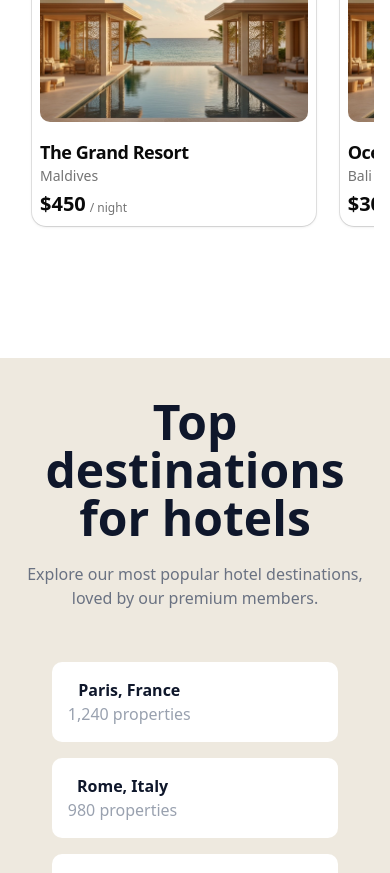
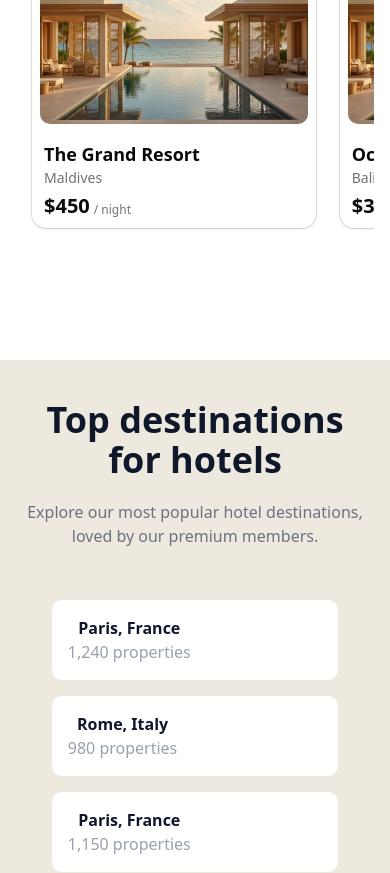
Before and after one commit to Abhinav683/cheapflightworld, a Next.js app: page /hotels in a window 390 px wide. Shown: the part 760-1633 px from the top of the page. Built offline with nearby package versions, Linux system fonts and the light colour scheme.

Commit message:
fix-issue

```diff
--- a/components/commonPage.tsx
+++ b/components/commonPage.tsx
@@ -1,4 +1,5 @@
 "use client";
+
 import { usePathname } from "next/navigation";
 import TravelPayoutSearchBar from "./TravelpayoutSearchBar";
 
@@ -11,15 +12,24 @@ import {
 } from "@/components/ui/carousel";
 
 import { Card, CardContent } from "@/components/ui/card";
-import { Button } from "@/components/ui/button";
 import { Star, MoveRight } from "lucide-react";
-import path from "path";
-type PageSection<T> = {
+
+type PageItem = {
+  id: string | number;
+  form?: string;
+  to?: string;
+  price?: string;
+  city?: string;
+  package?: string;
+};
+
+type PageSection = {
   heading: string;
   subHeading?: string;
-  data: T[];
+  data: PageItem[];
 };
-type CommonPageProps<T = unknown> = {
+
+type CommonPageProps = {
   title: string;
   subtitle?: string;
   image?: string;
@@ -34,12 +44,10 @@ type CommonPageProps<T = unknown> = {
     rating: string;
     image: string;
   }[];
-  pageData?: PageSection<T>;
+  pageData?: PageSection;
 };
 
-
-
-export default function CommonPage<T>({
+export default function CommonPage({
   title,
   subtitle,
   image,
@@ -48,21 +56,19 @@ export default function CommonPage<T>({
   trendData = [],
   pageData,
   url,
-}: CommonPageProps<T>) {
+}: CommonPageProps) {
   const pathname = usePathname();
-  console.log(pathname, "page pathname");
+
   return (
-    <div className="w-full bg-white flex flex-col  items-center justify-center">
+    <div className="w-full bg-white flex flex-col items-center justify-center">
       {/* Hero Section */}
       {image ? (
         <div className="relative w-full">
           <img
             src={image}
             alt={title}
-            className="w-full h-130 object-cover"
+            className="w-full h-[520px] object-cover"
           />
-
-          <div className="absolute " />
 
           <div className="absolute inset-0 flex flex-col items-center justify-center px-4 text-center text-white">
             <h1 className="text-4xl sm:text-5xl font-bold">{title}</h1>
@@ -79,30 +85,30 @@ export default function CommonPage<T>({
           <h1 className="text-4xl font-bold">{title}</h1>
 
           {subtitle && (
-            <p className="text-muted-foreground mt-3 max-w-2xl">
+            <p className="text-muted-foreground mt-3 max-w-2xl mx-auto">
               {subtitle}
             </p>
           )}
         </div>
       )}
 
-    { url && <TravelPayoutSearchBar url={url} />}
-    { trend && <>
+      {/* Search Bar */}
+      {url && <TravelPayoutSearchBar url={url} />}
+
+      {trend && (
+        <>
           {/* Trending Section */}
           {trendData.length > 0 && (
             <section className="w-full max-w-7xl px-4 py-12">
               <div className="mb-6">
-            <h2 className="text-2xl sm:text-3xl font-bold">
-              {trend}
-            </h2>
+                <h2 className="text-2xl sm:text-3xl font-bold">{trend}</h2>
 
                 {subTrend && (
-              <p className="text-muted-foreground mt-2">
-                {subTrend}
-              </p>
+                  <p className="text-muted-foreground mt-2">{subTrend}</p>
                 )}
               </div>
-          <Carousel className="w-full  ">
+
+              <Carousel className="w-full">
                 <CarouselContent className="-ml-1">
                   {trendData.map((item) => (
                     <CarouselItem
@@ -110,33 +116,28 @@ export default function CommonPage<T>({
                       className="basis-[85%] sm:basis-1/2 lg:basis-1/4"
                     >
                       <div className="p-1 h-full">
-                    <Card className="transition-all duration-300 shadow-sm hover:-translate-y-1 p-2 cursor-pointer">
-
-                      {/* Image */}
-                      <CardContent className=" flex flex-col gap-4 p-0">
+                        <Card className="relative p-2 shadow-sm hover:-translate-y-1 transition-all duration-300 cursor-pointer">
+                          <CardContent className="flex flex-col gap-4 p-0">
                             <img
                               src={item.image}
                               alt={item.name}
-                          className="block h-47.5 w-full object-cover rounded-lg transition-transform duration-500 group-hover:scale-105"
+                              className="block h-48 w-full object-cover rounded-lg"
                             />
 
-                        {/* Rating */}
-                        <div className="absolute top-3 right-3 flex items-center gap-1 rounded-full bg-white/95 px-2.5 py-1 shadow-sm backdrop-blur">
+                            <div className="absolute top-4 right-4 flex items-center gap-1 rounded-full bg-white px-2 py-1 shadow">
                               <Star
                                 size={12}
                                 fill="black"
                                 className="text-black"
                               />
-
                               <span className="text-xs font-semibold">
                                 {item.rating}
                               </span>
                             </div>
 
-                        {/* Content */}
-                        <div className="flex flex-col gap-1">
+                            <div className="flex flex-col gap-1 px-1">
                               <div>
-                            <h3 className="text-lg font-semibold tracking-tight line-clamp-1">
+                                <h3 className="text-lg font-semibold line-clamp-1">
                                   {item.name}
                                 </h3>
 
@@ -144,11 +145,6 @@ export default function CommonPage<T>({
                                   {item.location}
                                 </p>
                               </div>
-
-                          {/* Price + Button */}
-                          <div className="flex items-end justify-between">
-                            <div className="flex flex-col">
-
 
                               <div className="flex items-end gap-1">
                                 <span className="text-xl font-bold">
@@ -160,54 +156,70 @@ export default function CommonPage<T>({
                                 </span>
                               </div>
                             </div>
-
-                          </div>
-                        </div>
                           </CardContent>
                         </Card>
                       </div>
                     </CarouselItem>
                   ))}
                 </CarouselContent>
+
                 <CarouselPrevious />
                 <CarouselNext />
               </Carousel>
-
             </section>
           )}
 
+          {/* Page Data Section */}
+          {pageData && (
+            <div className="bg-[#EEE9DF] w-full flex flex-col items-center gap-2 py-10 px-4 text-center mt-20">
+              <h3 className="font-bold text-4xl sm:text-5xl">
+                {pageData.heading}
+              </h3>
 
-      <div className="bg-[#EEE9DF] w-full flex mt-20 justify-center items-center flex-col gap-2 py-10 px-4 text-center">
-        <h3 className="font-bold text-5xl">{pageData?.heading}</h3>
-        <p className="text-gray-500 my-3">{pageData?.subHeading}</p>
+              {pageData.subHeading && (
+                <p className="text-gray-500 my-3">{pageData.subHeading}</p>
+              )}
 
-        <div className=" w-full grid grid-cols-1 sm:grid-cols-2 lg:grid-cols-3 my-6 justify-items-center">
-          {
-            pageData?.data?.map((item) => {
-              return (
-                <div key={item.id} className="bg-white w-[80%]  m-2 p-4 rounded-lg  flex items-center justify-between">
+              <div className="w-full grid grid-cols-1 sm:grid-cols-2 lg:grid-cols-3 my-6 justify-items-center">
+                {pageData.data.map((item) => (
+                  <div
+                    key={item.id}
+                    className="bg-white w-[80%] m-2 p-4 rounded-lg flex items-center justify-between"
+                  >
                     {pathname === "/flights" && (
                       <>
-                      <span>  {item.form} </span>
-                      <MoveRight size={16} className="inline-block text-gray-400" />
-                      <span> {item.to}</span>
+                        <span>{item.form}</span>
+
+                        <MoveRight
+                          size={16}
+                          className="inline-block text-gray-400"
+                        />
+
+                        <span>{item.to}</span>
+
                         <span className="text-gray-400 text-xs">
                           From {item.price}
                         </span>
-                    </>)}
+                      </>
+                    )}
 
-                  {(pathname === "/vacations" || pathname === "/hotels") && (
+                    {(pathname === "/vacations" ||
+                      pathname === "/hotels") && (
                       <div className="flex flex-col">
                         <span className="font-bold">{item.city}</span>
-                      <span className="text-gray-400">{item.package}</span>
+
+                        <span className="text-gray-400">
+                          {item.package}
+                        </span>
                       </div>
                     )}
                   </div>
-              )
-            })
-          }
+                ))}
               </div>
-      </div></>}
+            </div>
+          )}
+        </>
+      )}
     </div>
   );
 }
```
Lines whose indentation alone changed are shown as unchanged.
